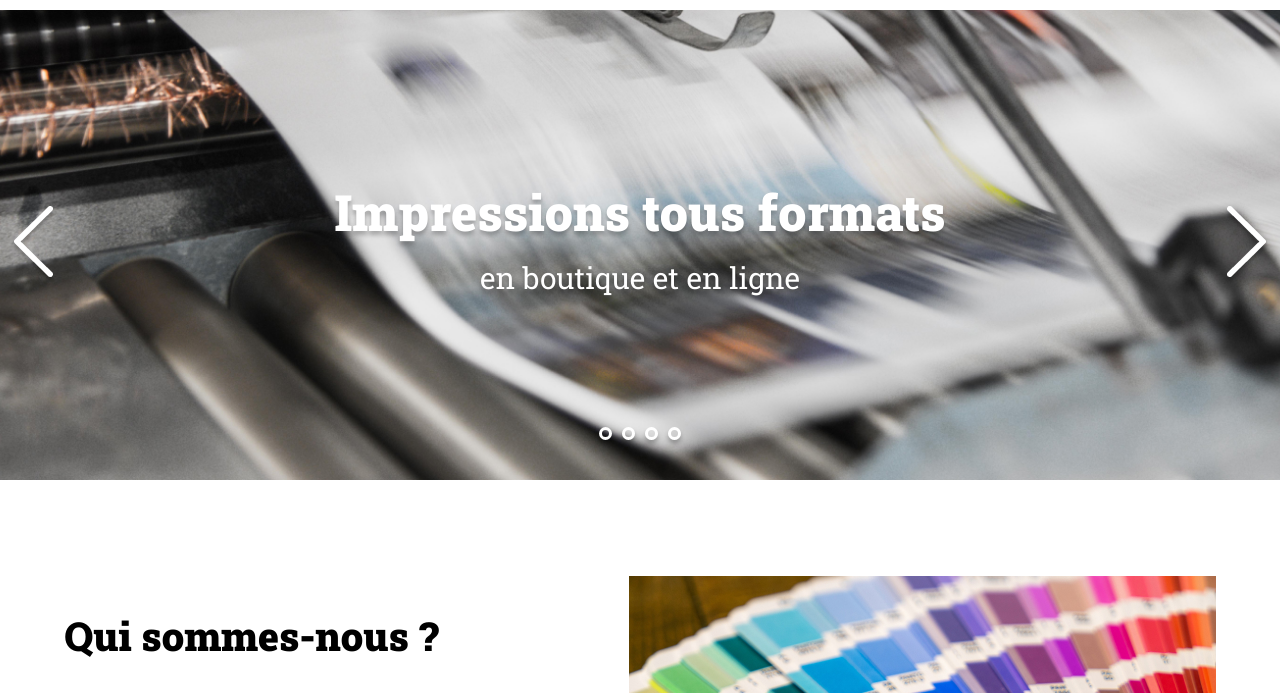
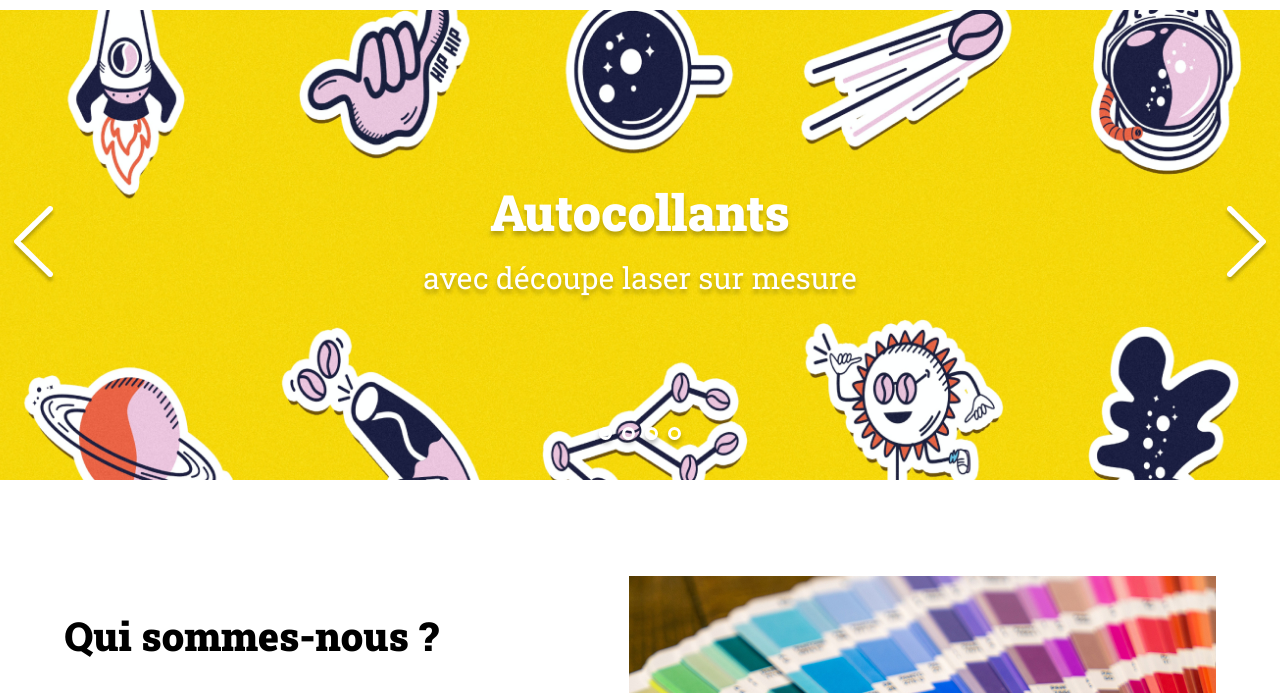
Before and after one commit to Florian-GitHub1/Print-it-OP, a plain HTML site: page index.html in a window 1280 px wide. Both pictures are taken after a click on the picture 33 px from the left and 336 px from the top of the page. Shown: the part 91-784 px from the top of the page. Drawn offline with Linux system fonts and the light colour scheme.

Commit message:
COMMIT MAJEUR :     - Définition des variables.     - Mise en place d'une fonctionne qui génère des dots suivant le nombree d'élements du tableau.     - Ajout d'une fonction afin de gérer les dots selected (non fonctionnel pour le moment).     - Ajout de deux fonctions qui gère le slide droite et gauche.     - Event listener sur les cliques afin de déclancher les fonctions correspondantes aux cliques gauches ou droits.

```diff
--- a/assets/script.js
+++ b/assets/script.js
@@ -19,32 +19,52 @@ const slides = [
 
 
 
-let arrow_left = document.querySelector('.arrow_left');
-let arrow_right = document.querySelector('.arrow_right');
-let bannerImg = document.querySelector('.banner-img');
+const arrow_left = document.querySelector('.arrow_left');
+const arrow_right = document.querySelector('.arrow_right');
+const bannerImg = document.querySelector('.banner-img');
+const bannerText = banner.querySelector("p");
+const dots = document.querySelectorAll(".dot");
 
-arrow_left.addEventListener('click', () => {
-	console.log('click gauche')
-});
-
-arrow_right.addEventListener('click', () => {
-	console.log('click droit')
-});
-
-bannerImg.addEventListener('click', () => {
-	console.log('img')
-});
+let currentSlide = 0;
 
 
 
 function genererDots() {
-	for (let i = 0; i < slides.length; i++) {
+	for(let i = 0; i < slides.length; i++){
+		const dotsElement = document.createElement("div");
+		dotsElement.classList.add('dot');
+		document.querySelector(".dots").appendChild(dotsElement);
+	}
+};
 
-		 const dotsElement = document.createElement("div");
-		 dotsElement.classList.add('dot');
+genererDots();
 
-		 document.querySelector(".dots").appendChild(dotsElement);
-	}
-  }
 
-  genererDots();
+ function updateActiveDot() {
+ 	dots.forEach((dot, index) => {
+ 		dots.classList.remove("dot_selected");
+ 		if (index === currentSlide) {
+ 			dot.classList.add("dot_selected");
+ 		}
+ 	});
+ }
+
+ updateActiveDot();
+
+
+ function showNextSlide() {
+ 	currentSlide = (currentSlide + 1) % slides.length;
+ 	bannerImg.src = "./assets/images/slideshow/" + slides[currentSlide].image;
+ 	bannerText.innerHTML = slides[currentSlide].tagLine;
+ 	updateActiveDot();
+ }
+ function showPreviousSlide() {
+ 	currentSlide = (currentSlide - 1 + slides.length) % slides.length;
+ 	bannerImg.src = "./assets/images/slideshow/" + slides[currentSlide].image;
+ 	bannerText.innerHTML = slides[currentSlide].tagLine;
+ 	updateActiveDot();
+ }
+
+
+arrow_left.addEventListener('click', showPreviousSlide)
+arrow_right.addEventListener('click', showNextSlide)
--- a/assets/style.css
+++ b/assets/style.css
@@ -125,6 +125,7 @@ header {
 /* Gestion des fleches du carrousel */
 #banner .arrow {
 	position: absolute;
+	cursor: pointer;
 }
 #banner .arrow_left {
 	left: 10px;
--- a/index.html
+++ b/index.html
@@ -20,7 +20,7 @@
 	<div id="banner">
 		<img class="arrow arrow_left" src="./assets/images/arrow_left.png">
 		<img class="arrow arrow_right" src="./assets/images/arrow_right.png">
-		<img class="banner-img" src="./assets/images/slideshow/slide1.jpg" alt="Banner Print-it">
+		<img class="banner-img" id="banner-slide" src="./assets/images/slideshow/slide1.jpg" alt="Banner Print-it">
 		<p>Impressions tous formats <span>en boutique et en ligne</span></p>
 		<div class="dots">
 		</div>
```
